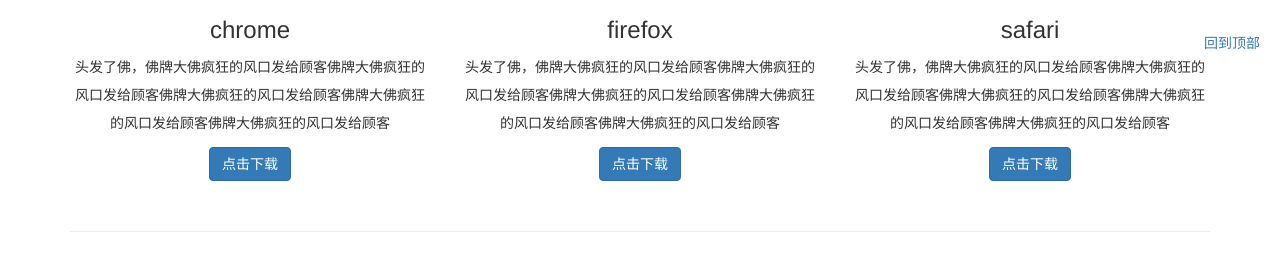
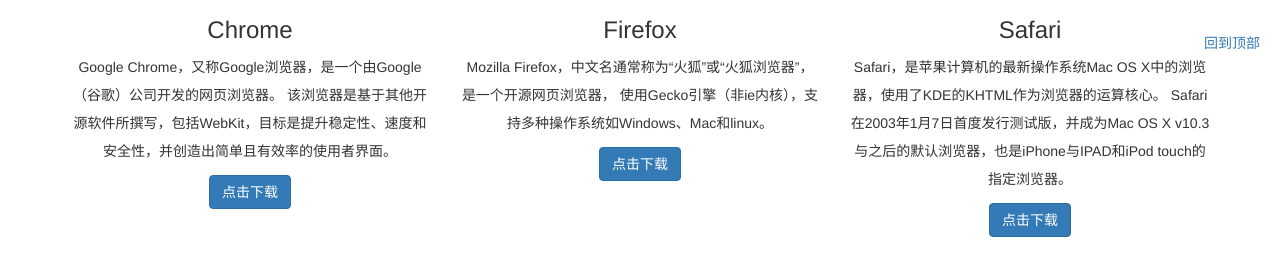
Before and after one commit to CaptainLiao/The-museum-of-browsers, a plain HTML site: page index.html in a window 1280 px wide. Shown: the part 633-902 px from the top of the page. Drawn offline with Linux system fonts and the light colour scheme.

Commit message:
Update index.html

```diff
--- a/index.html
+++ b/index.html
@@ -148,24 +148,24 @@
 <div class="container" id="primary-container">
     <div class="row">
         <div class="col-md-4">
-            <img src="images/chrome-logo-small.jpg" alt="a"/>
-            <h3>chrome</h3>
+            <img src="images/chrome-logo-small.jpg" alt="Chrome"/>
+            <h3>Chrome</h3>
             <p>
-                头发了佛，佛牌大佛疯狂的风口发给顾客佛牌大佛疯狂的风口发给顾客佛牌大佛疯狂的风口发给顾客佛牌大佛疯狂的风口发给顾客佛牌大佛疯狂的风口发给顾客
+                Google Chrome，又称Google浏览器，是一个由Google（谷歌）公司开发的网页浏览器。 该浏览器是基于其他开源软件所撰写，包括WebKit，目标是提升稳定性、速度和安全性，并创造出简单且有效率的使用者界面。
             </p>
-            <p><a href="" class="btn btn-primary">点击下载</a></p>
+            <p><a href="http://www.chromeliulanqi.com/" class="btn btn-primary" target="_blank">点击下载</a></p>
         </div>
         <div class="col-md-4">
-            <img src="images/firefox-logo-small.jpg" alt="df"/>
-            <h3>firefox</h3>
-            <p>头发了佛，佛牌大佛疯狂的风口发给顾客佛牌大佛疯狂的风口发给顾客佛牌大佛疯狂的风口发给顾客佛牌大佛疯狂的风口发给顾客佛牌大佛疯狂的风口发给顾客</p>
-            <p><a href="" class="btn btn-primary">点击下载</a></p>
+            <img src="images/firefox-logo-small.jpg" alt="Firefox"/>
+            <h3>Firefox</h3>
+            <p>Mozilla Firefox，中文名通常称为“火狐”或“火狐浏览器”，是一个开源网页浏览器， 使用Gecko引擎（非ie内核），支持多种操作系统如Windows、Mac和linux。</p>
+            <p><a href="http://www.firefox.com.cn" class="btn btn-primary" target="_blank">点击下载</a></p>
         </div>
         <div class="col-md-4">
-            <img src="images/safari-logo-small.jpg" alt="sdf"/>
-            <h3>safari</h3>
-            <p>头发了佛，佛牌大佛疯狂的风口发给顾客佛牌大佛疯狂的风口发给顾客佛牌大佛疯狂的风口发给顾客佛牌大佛疯狂的风口发给顾客佛牌大佛疯狂的风口发给顾客</p>
-            <p><a href="" class="btn btn-primary">点击下载</a></p>
+            <img src="images/safari-logo-small.jpg" alt="Safari"/>
+            <h3>Safari</h3>
+            <p>Safari，是苹果计算机的最新操作系统Mac OS X中的浏览器，使用了KDE的KHTML作为浏览器的运算核心。 Safari在2003年1月7日首度发行测试版，并成为Mac OS X v10.3与之后的默认浏览器，也是iPhone与IPAD和iPod touch的指定浏览器。</p>
+            <p><a href="https://www.baidu.com/link?url=W4O5BiV4tiKd-t4q_bTlrBqyAaK1ZRRg8FXWWSrr92eJ38MHuZd6uhcxGAvYtY2plQjtJRq-pLbJ_G5l0xe5fxp2DzADtSSvx8A0xKX1ACm&wd=&eqid=bb5be4290030aafe00000003578b328e" class="btn btn-primary" target="_blank">点击下载</a></p>
         </div>
     </div><!--三栏布局 end-->
 
```
